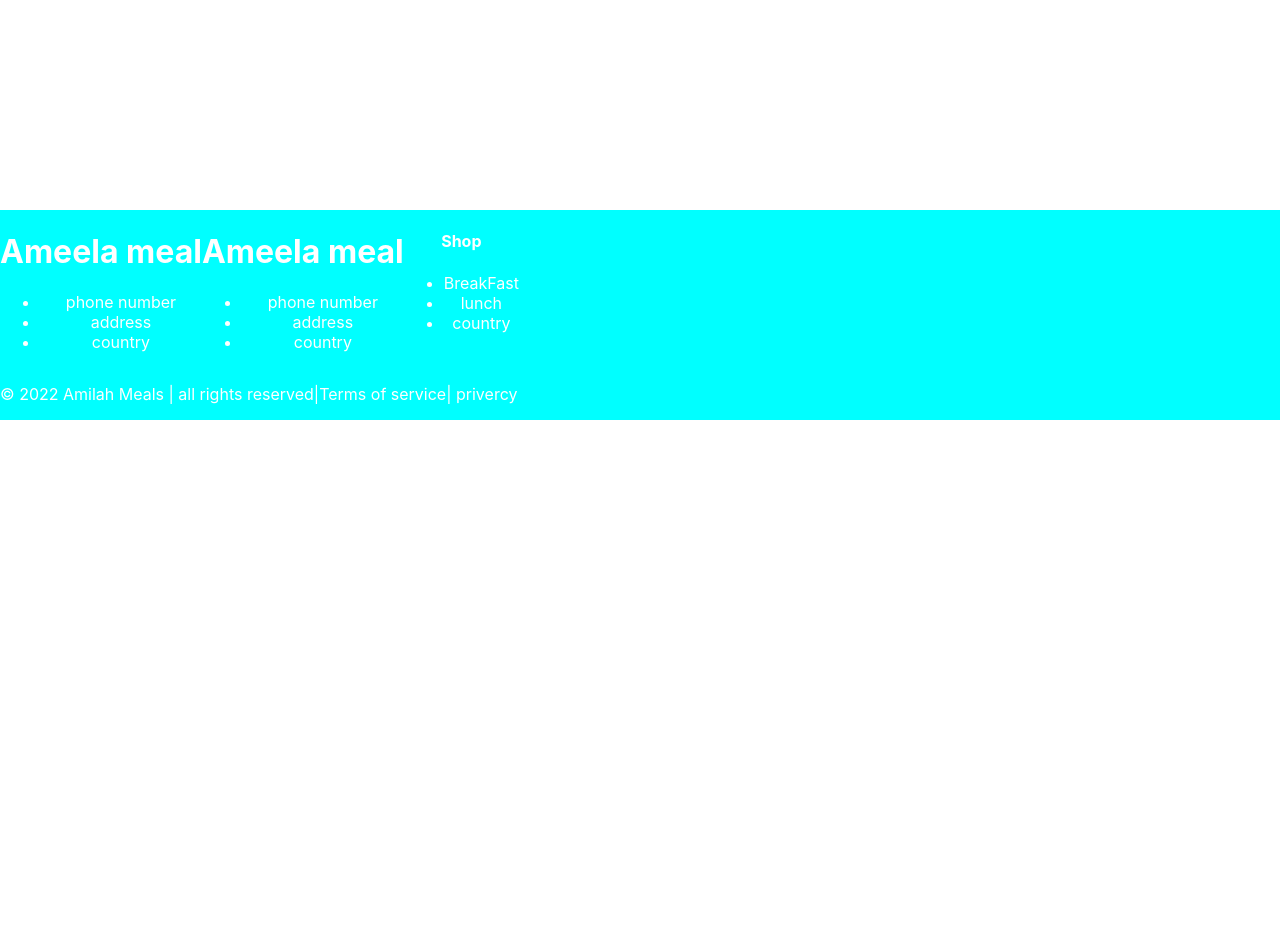
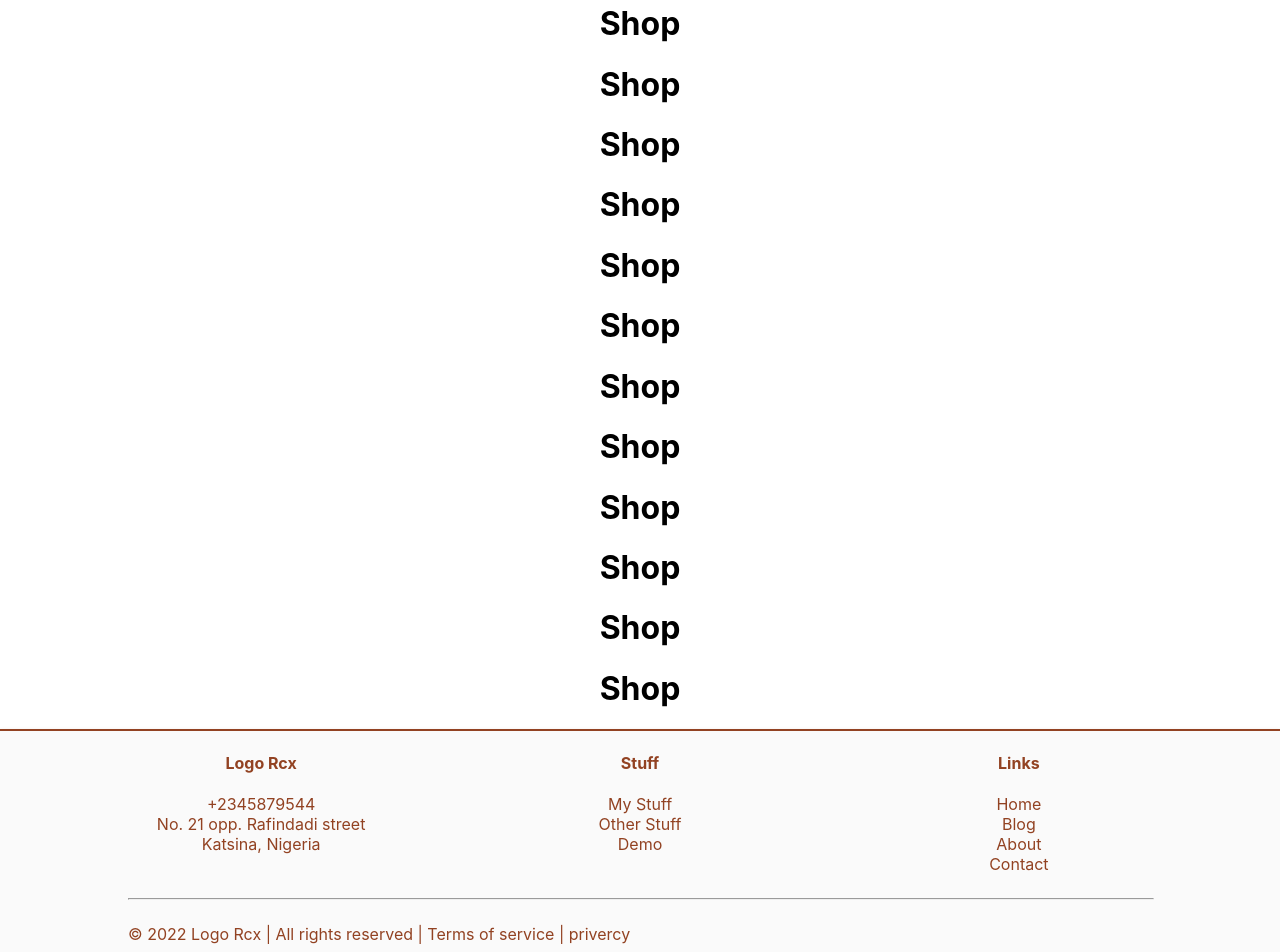
Before and after one commit to Mahmud-Aminu/ResponsiveNavBar-React, a React (Create React App) app: page / in a window 1280 px wide. Shown: the part 380-1332 px from the top of the page. Before the commit the page ends 800 px from the top, so only its background shows below. Built offline with nearby package versions, Linux system fonts and the light colour scheme.

Commit message:
Styling footer

```diff
--- a/src/App.js
+++ b/src/App.js
@@ -8,6 +8,24 @@ function App() {
     <div className="paige-container">
       <div className="container-wrap">
         <Header />
+        <Shop />
+        <Shop />
+        <Shop />
+        <Shop />
+        <Shop />
+        <Shop />
+        <Shop />
+        <Shop />
+        <Shop />
+        <Shop />
+        <Shop />
+        <Shop />
+        <Shop />
+        <Shop />
+        <Shop />
+        <Shop />
+        <Shop />
+        <Shop />
       </div>
       <Footer />
     </div>
--- a/src/components/Footer/Footer.css
+++ b/src/components/Footer/Footer.css
@@ -1,16 +1,60 @@
 .main-footer{
-    color: white;
-    background-color: aqua;
+    color: #924222;
+    background-color: rgb(250, 250, 250);;
     position: relative;
     bottom: 0;
     width: 100%;
+    text-align: center;
+    border-top: 2px solid #924222;
+    box-shadow: 0 2px 4px rgba(109, 36, 36, 0.26);
 }
 .container{
+    position: relative;
     display: flex;
     flex-direction: column;
+    width: 80%;
+    left: 10%;
 }
 .row{
     display: flex;
     flex-direction: row;
+    justify-content: space-between;
 
 }
+
+.col{
+    width: 26%;
+    text-align: center;
+    padding: 0, 1rem;
+}
+.col h4{
+    font-size: 1rem;
+}
+
+.list{
+    opacity: 1;
+    list-style: none;
+    list-style-type: none;
+    padding: 0;
+}
+
+.list a{
+    text-decoration: none;
+    color: #924222;
+}
+.separator{
+    width: 100%;
+    color: #924222;
+}
+
+@media screen and (max-width : 550px) {
+    .col h4{
+        font-size: 0.7rem;
+    }
+    .col .list{
+        font-size: 0.5rem;
+    }
+    .row{
+        font-size: 0.7rem;
+    }
+}
--- a/src/components/Footer/Footer.js
+++ b/src/components/Footer/Footer.js
@@ -8,36 +8,47 @@ export default function Footer() {
         <div className="row">
           {/* column-1 */}
           <div className="col">
-            <h1>Ameela meal</h1>
+            <h4>Logo Rcx</h4>
             <ul className="list">
-              <li>phone number</li>
-              <li>address</li>
-              <li>country</li>
+              <li>+2345879544</li>
+              <li>No. 21 opp. Rafindadi street</li>
+              <li>Katsina, Nigeria</li>
             </ul>
           </div>
           {/* column 2 */}
           <div className="col">
-            <h1>Ameela meal</h1>
+            <h4>Stuff</h4>
             <ul className="list">
-              <li>phone number</li>
-              <li>address</li>
-              <li>country</li>
+              <li>My Stuff</li>
+              <li>Other Stuff</li>
+              <li>Demo</li>
             </ul>
           </div>
           {/* column 3 */}
           <div className="col">
-            <h4>Shop</h4>
+            <h4>Links</h4>
             <ul className="list">
-              <li>BreakFast</li>
-              <li>lunch</li>
-              <li>country</li>
+              <li>
+                <a href="/">Home</a>
+              </li>
+              <li>
+                <a href="/">Blog</a>
+              </li>
+              <li>
+                <a href="/">About</a>
+              </li>
+
+              <li>
+                <a href="/">Contact</a>
+              </li>
             </ul>
           </div>
         </div>
+        <hr className="separator" />
         <div className="row">
           <p className="col-sm">
-            &copy; {new Date().getFullYear()} Amilah Meals | all rights
-            reserved|Terms of service| privercy
+            &copy; {new Date().getFullYear()} Logo Rcx | All rights reserved |
+            Terms of service | privercy
           </p>
         </div>
       </div>
--- a/src/components/Header/Navigation.css
+++ b/src/components/Header/Navigation.css
@@ -9,7 +9,7 @@
     display: flex;
     justify-content: space-between;
     align-items: center;
-    background: white;
+    background: rgb(250, 250, 250);
     padding:3rem 0;
     margin: 0;
     border-bottom: 2px solid #924222;
@@ -69,13 +69,13 @@
       right:0%;
       z-index: -99;
       height: 100vh;
-      top: 3.2vh;
-      background-color: #fdbaa070;
+      top: 0;
+      background-color: rgb(250, 250, 250);;
       display: flex;
       flex-direction: column;
       justify-content:center;
       align-items: center;
-      width: 45%;
+      width: 100%;
       transform: translateX(100%);
       transition: transform 0.5s ease-in;
 
--- a/src/components/Header/Navigation.js
+++ b/src/components/Header/Navigation.js
@@ -8,7 +8,7 @@ export default function Navigation() {
   const expandNavBarHandle = () => {
     isActive === "nav__menu"
       ? setIsActive("nav__menu nav-active navLinkFade")
-      : setIsActive("nav__menu ");
+      : setIsActive("nav__menu");
     isToggler === "burger"
       ? setIsToggler("burger toggle")
       : setIsToggler("burger");
@@ -22,13 +22,13 @@ export default function Navigation() {
           <a href="/">Home</a>
         </li>
         <li>
-          <a href="/">Shop</a>
+          <a href="/">Blog</a>
         </li>
         <li>
-          <a href="/">Collection</a>
+          <a href="/">About</a>
         </li>
         <li>
-          <a href="/">Order</a>
+          <a href="/">Contact</a>
         </li>
       </ul>
       <div className={isToggler} onClick={expandNavBarHandle}>
```
